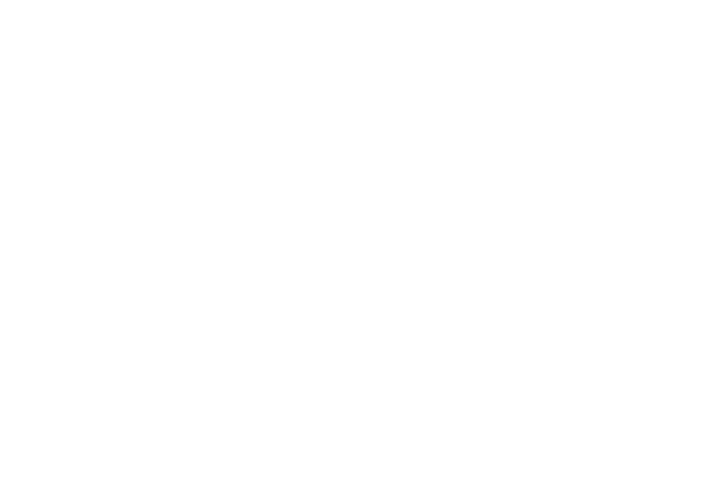
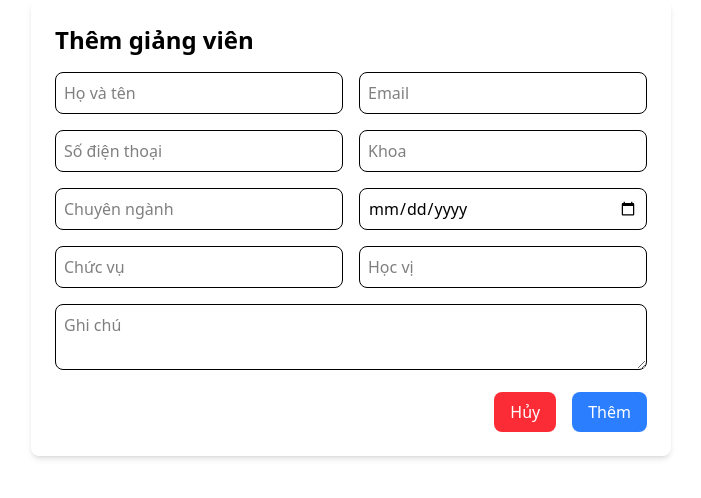
Before and after one commit to LeDuc-16/QuanLyKhoaHocTLU, a React (Vite) app: page /add in a window 1280 px wide. Before the commit this address had no page. Shown: the top 498 px of the page, without its empty margins (289-990 px from the left). Built offline with nearby package versions, Linux system fonts and the light colour scheme.

Commit message:
Add Dasboard

```diff
--- a/package.json
+++ b/package.json
@@ -11,6 +11,7 @@
   },
   "dependencies": {
     "axios": "^1.8.3",
+    "lucide-react": "^0.479.0",
     "react": "^19.0.0",
     "react-dom": "^19.0.0",
     "react-router-dom": "^7.3.0"
--- a/src/App.jsx
+++ b/src/App.jsx
@@ -1,6 +1,7 @@
 import { BrowserRouter as Router, Routes, Route } from 'react-router-dom';
 import LoginPage from './assets/components/pages/LoginPage.jsx';
 import Dashboard from './assets/components/pages/Dasboard.jsx'; // Cập nhật đường dẫn
+import AddFacultyForm from './assets/components/pages/AddFacultyForm.jsx'; // Cập nhật đường dẫn
 import './index.css';
 
 function App() {
@@ -9,6 +10,7 @@ function App() {
       <Routes>
         <Route path="/" element={<LoginPage />} />
         <Route path='/dashboard' element={<Dashboard />}></Route>
+        <Route path='/add' element={<AddFacultyForm />}></Route>
       </Routes>
     </Router>
   );
--- /dev/null
+++ b/src/assets/components/pages/AddFacultyForm.jsx
@@ -0,0 +1,48 @@
+import React, { useState } from 'react';
+
+const AddFacultyForm = () => {
+  const [formData, setFormData] = useState({
+    fullName: '',
+    email: '',
+    phoneNumber: '',
+    department: '',
+    major: '',
+    startDate: '',
+    position: '',
+    degree: '',
+    notes: ''
+  });
+
+  const handleChange = (e) => {
+    const { name, value } = e.target;
+    setFormData({ ...formData, [name]: value });
+  };
+
+  const handleSubmit = (e) => {
+    e.preventDefault();
+    console.log('Form submitted:', formData);
+  };
+
+  return (
+    <form onSubmit={handleSubmit} className="bg-white p-6 rounded-lg shadow-md w-1/2 mx-auto">
+      <h2 className="text-2xl font-bold mb-4">Thêm giảng viên</h2>
+      <div className="grid grid-cols-2 gap-4">
+        <input name="fullName" placeholder="Họ và tên" value={formData.fullName} onChange={handleChange} className="p-2 border rounded-lg outline-none" />
+        <input name="email" placeholder="Email" value={formData.email} onChange={handleChange} className="p-2 border rounded-lg outline-none" />
+        <input name="phoneNumber" placeholder="Số điện thoại" value={formData.phoneNumber} onChange={handleChange} className="p-2 border rounded-lg outline-none" />
+        <input name="department" placeholder="Khoa" value={formData.department} onChange={handleChange} className="p-2 border rounded-lg outline-none" />
+        <input name="major" placeholder="Chuyên ngành" value={formData.major} onChange={handleChange} className="p-2 border rounded-lg outline-none" />
+        <input name="startDate" type="date" value={formData.startDate} onChange={handleChange} className="p-2 border rounded-lg outline-none" />
+        <input name="position" placeholder="Chức vụ" value={formData.position} onChange={handleChange} className="p-2 border rounded-lg outline-none" />
+        <input name="degree" placeholder="Học vị" value={formData.degree} onChange={handleChange} className="p-2 border rounded-lg outline-none" />
+      </div>
+      <textarea name="notes" placeholder="Ghi chú" value={formData.notes} onChange={handleChange} className="p-2 border rounded-lg outline-none w-full mt-4"></textarea>
+      <div className="flex justify-end space-x-4 mt-4">
+        <button type="button" className="px-4 py-2 bg-red-500 text-white rounded-lg">Hủy</button>
+        <button type="submit" className="px-4 py-2 bg-blue-500 text-white rounded-lg">Thêm</button>
+      </div>
+    </form>
+  );
+};
+
+export default AddFacultyForm;
--- a/src/assets/components/pages/Dasboard.jsx
+++ b/src/assets/components/pages/Dasboard.jsx
@@ -1,9 +1,108 @@
-import React from 'react'
+import React from 'react';
+import { PlusCircle, Edit, Trash2 } from 'lucide-react';
 
-const Dashboard = () => {
+const Sidebar = () => (
+  <div className="w-64 bg[ #fafbff] shadow-md p-4">
+    <ul>
+      <li className="p-2"> <img src="src/assets/img/logo-dai-hoc-thuy-loi-inkythuatso.svg" alt="Logo" className="w-30 h-30" /> </li>
+      <li className="p-2"><a href="">Trang chủ</a></li>
+      <li className="p-2 "><a href="">Giảng viên</a></li>
+      <li className="p-2"><a href="">Đề tài ngiên cứu</a></li>
+      <li className="p-2"><a href="">Công bố khoa học</a></li>
+      <li className="p-2"><a href="">Tạp chí - ấn phẩm</a></li>
+      <li className="p-2"><a href="">Thông báo hội nghị</a></li>
+      <li className="p-2"><a href="">Báo cáo - thống kê</a></li>
+    </ul>
+  </div>
+);
+
+const Header = ({ title }) => (
+  <div className="px-5 py-6  bg-[ #fafbff]">
+    <div className="flex justify-between items-center space-x-4">
+       <h1 className="text-xl font-bold">{title}</h1>
+      <div className="flex items-center space-x-2">
+        <a href="" className="flex items-center gap-2">
+          <img src="src/assets/img/logo-dai-hoc-thuy-loi-inkythuatso.svg" alt="Avatar" className="w-8 h-8 rounded-full" />
+          <span className="font-medium">Nguyễn Văn A</span>
+        </a>
+      </div>
+    </div>
+    <div className="flex justify-between items-center mt-10">
+      <input type="text" placeholder="Tìm kiếm..." className="px-2 py-1 border rounded-sm outline-none w-100" />
+      <a href="" className="bg-[#2263e6] px-6 py-1.5 rounded-lg text-white">+ Thêm</a>
+    </div>
+  </div>
+);
+
+const StatusBadge = ({ status }) => {
+  const color = status === 'Đang làm việc' ? 'green' : status === 'Tạm nghỉ' ? 'blue' : 'red';
+  return <span className={`px-2 py-1 text-white bg-${color}-500 rounded-lg`}>{status}</span>;
+};
+
+const ActionButtons = () => (
+  <div className="space-x-2 flex justify-center items-center">
+    <button className="text-green-500"><PlusCircle size={20} /></button>
+    <button className="text-blue-500"><Edit size={20} /></button>
+    <button className="text-red-500"><Trash2 size={20} /></button>
+  </div>
+);
+
+const FacultyTable = () => {
+  const data = [
+    {
+      name: 'PGS. TS Nguyễn Văn An',
+      email: '2251172378@e.tlu.edu.vn',
+      status: 'Đang làm việc',
+      department: 'Công trình',
+      major: 'Cầu đường',
+      date: '2023-09-20'
+    }
+  ];
+
   return (
-    <div>Dashboard</div>
-  )
-}
+    <table className="min-w-full bg[ #fafbff] rounded-lg shadow-md text-center">
+      <thead>
+        <tr>
+          <th className="py-2">STT</th>
+          <th className="py-2">Họ và Tên</th>
+          <th className="py-2">Email</th>
+          <th className="py-2">Trạng thái</th>
+          <th className="py-2">Khoa</th>
+          <th className="py-2">Chuyên ngành</th>
+          <th className="py-2">Ngày vào</th>
+          <th className="py-2">Hành động</th>
+        </tr>
+      </thead>
+      <tbody>
+        {data.map((item, index) => (
+          <tr key={index} className="">
+            <td className="py-3">{index + 1}</td>
+            <td className="py-3">{item.name}</td>
+            <td className="py-3">{item.email}</td>
+            <td className="py-3"><StatusBadge status={item.status} /></td>
+            <td className="py-3">{item.department}</td>
+            <td className="py-3">{item.major}</td>
+            <td className="py-3">{item.date}</td>
+            <td className="py-3"><ActionButtons /></td>
+          </tr>
+        ))}
+      </tbody>
+    </table>
+  );
+};
 
-export default Dashboard
+const Dasboard = () => {
+  return (
+    <div className="flex h-screen bg-gray-100">
+      <Sidebar />
+      <div className="flex-1 flex flex-col">
+        <Header title="Trang chủ" />
+        <div className="p-4">
+          <FacultyTable />
+        </div>
+      </div>
+    </div>
+  );
+};
+
+export default Dasboard;
--- a/src/main.jsx
+++ b/src/main.jsx
@@ -1,7 +1,7 @@
 import { StrictMode } from 'react'
 import { createRoot } from 'react-dom/client'
 import App from './App.jsx'
-import '/Users/leduc/QLKHTLU/src/index.css'
+import '/src/index.css'
 createRoot(document.getElementById('root')).render(
   <StrictMode>
     <App />
```
Also changed, not shown: 1 other file (tests, documents, lock files or other folders).
